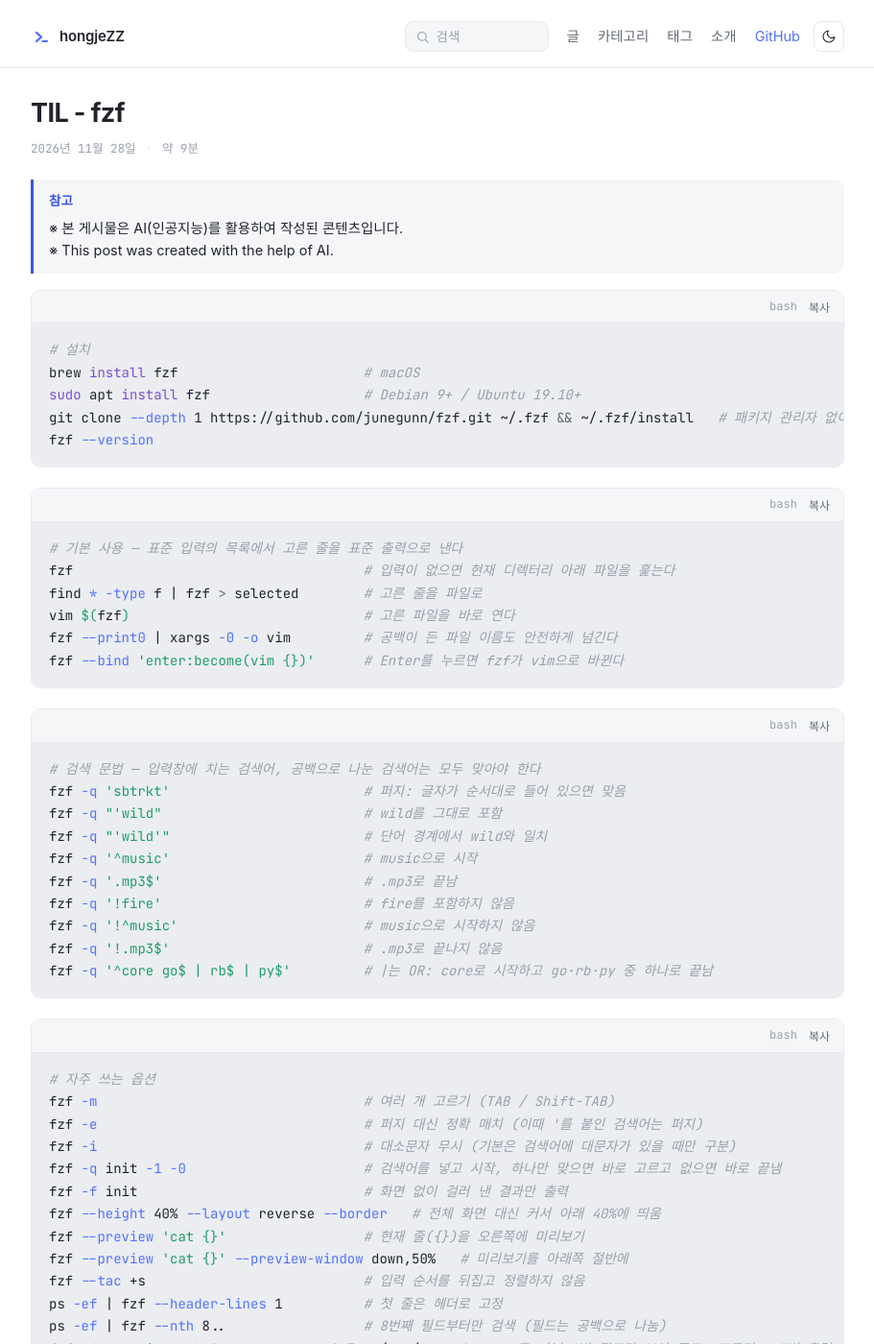
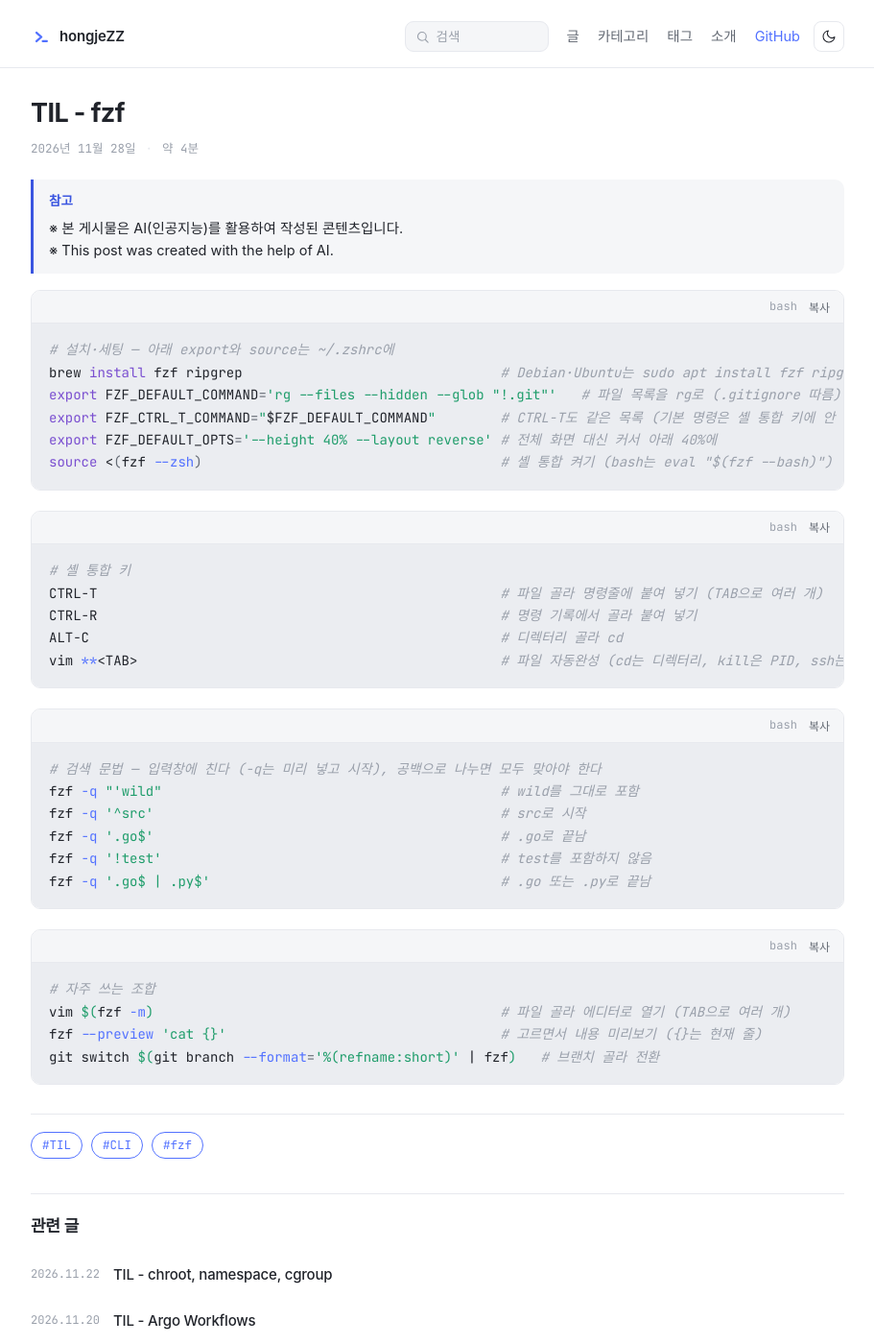
Before and after one commit to hongjeZZ/hongjeZZ.github.io, a Jekyll site: the page built from _posts/2026-11-28-til-fzf.md, in a window 1280 px wide and 1400 px high. Shown: the whole window at 96% size, without its empty margins (184-1095 px from the left). Built offline with Jekyll 4.4.1, drawn with Linux system fonts in a browser that asks for light colours; some web fonts are replaced; comment, search, counter and statistics services are not loaded; some of the changed text lies outside the part shown.

Commit message:
style(post): TIL - fzf 실무용으로 축약 (#46)

````diff
--- a/_posts/2026-11-28-til-fzf.md
+++ b/_posts/2026-11-28-til-fzf.md
@@ -13,102 +13,36 @@ tags: [TIL, CLI, fzf]
 > ※ This post was created with the help of AI.
 
 ```bash
-# 설치
-brew install fzf                       # macOS
-sudo apt install fzf                   # Debian 9+ / Ubuntu 19.10+
-git clone --depth 1 https://github.com/junegunn/fzf.git ~/.fzf && ~/.fzf/install   # 패키지 관리자 없이
-fzf --version
-```
-
-```bash
-# 기본 사용 — 표준 입력의 목록에서 고른 줄을 표준 출력으로 낸다
-fzf                                    # 입력이 없으면 현재 디렉터리 아래 파일을 훑는다
-find * -type f | fzf > selected        # 고른 줄을 파일로
-vim $(fzf)                             # 고른 파일을 바로 연다
-fzf --print0 | xargs -0 -o vim         # 공백이 든 파일 이름도 안전하게 넘긴다
-fzf --bind 'enter:become(vim {})'      # Enter를 누르면 fzf가 vim으로 바뀐다
-```
-
-```bash
-# 검색 문법 — 입력창에 치는 검색어, 공백으로 나눈 검색어는 모두 맞아야 한다
-fzf -q 'sbtrkt'                        # 퍼지: 글자가 순서대로 들어 있으면 맞음
-fzf -q "'wild"                         # wild를 그대로 포함
-fzf -q "'wild'"                        # 단어 경계에서 wild와 일치
-fzf -q '^music'                        # music으로 시작
-fzf -q '.mp3$'                         # .mp3로 끝남
-fzf -q '!fire'                         # fire를 포함하지 않음
-fzf -q '!^music'                       # music으로 시작하지 않음
-fzf -q '!.mp3$'                        # .mp3로 끝나지 않음
-fzf -q '^core go$ | rb$ | py$'         # |는 OR: core로 시작하고 go·rb·py 중 하나로 끝남
-```
-
-```bash
-# 자주 쓰는 옵션
-fzf -m                                 # 여러 개 고르기 (TAB / Shift-TAB)
-fzf -e                                 # 퍼지 대신 정확 매치 (이때 '를 붙인 검색어는 퍼지)
-fzf -i                                 # 대소문자 무시 (기본은 검색어에 대문자가 있을 때만 구분)
-fzf -q init -1 -0                      # 검색어를 넣고 시작, 하나만 맞으면 바로 고르고 없으면 바로 끝냄
-fzf -f init                            # 화면 없이 걸러 낸 결과만 출력
-fzf --height 40% --layout reverse --border   # 전체 화면 대신 커서 아래 40%에 띄움
-fzf --preview 'cat {}'                 # 현재 줄({})을 오른쪽에 미리보기
-fzf --preview 'cat {}' --preview-window down,50%   # 미리보기를 아래쪽 절반에
-fzf --tac +s                           # 입력 순서를 뒤집고 정렬하지 않음
-ps -ef | fzf --header-lines 1          # 첫 줄은 헤더로 고정
-ps -ef | fzf --nth 8..                 # 8번째 필드부터만 검색 (필드는 공백으로 나눔)
-fzf -d : --with-nth 1 --accept-nth 1,7 < /etc/passwd   # :로 나눠 1번 필드만 보여 주고, 고르면 1·7번 출력
-```
-
-```bash
-# 찾기 화면 키 — fzf가 떠 있을 때
-CTRL-K / CTRL-J                        # 위 / 아래 (CTRL-P / CTRL-N, ↑ / ↓도 된다)
-Enter                                  # 고르기
-TAB / Shift-TAB                        # -m일 때 표시하고 아래 / 위로
-CTRL-C / CTRL-G / ESC                  # 나가기
-CTRL-U / CTRL-W                        # 검색어 지우기 / 한 단어 지우기
-CTRL-/                                 # 긴 줄 줄바꿈 켜고 끄기
-Shift-↑ / Shift-↓                      # 미리보기 스크롤
-fzf --bind 'ctrl-y:execute-silent(echo -n {} | pbcopy)+abort'   # 키에 동작 붙이기: CTRL-Y로 복사하고 닫기
-```
-
-```bash
-# 셸 통합 켜기 — 셸 설정 파일에 한 줄
-eval "$(fzf --bash)"                   # ~/.bashrc
-source <(fzf --zsh)                    # ~/.zshrc
-fzf --fish | source                    # ~/.config/fish/config.fish
-FZF_CTRL_R_COMMAND= FZF_ALT_C_COMMAND= source <(fzf --zsh)   # CTRL-R·ALT-C는 빼고 켜기 (불러온 뒤에 비우면 소용없다)
+# 설치·세팅 — 아래 export와 source는 ~/.zshrc에
+brew install fzf ripgrep                                # Debian·Ubuntu는 sudo apt install fzf ripgrep
+export FZF_DEFAULT_COMMAND='rg --files --hidden --glob "!.git"'   # 파일 목록을 rg로 (.gitignore 따름)
+export FZF_CTRL_T_COMMAND="$FZF_DEFAULT_COMMAND"        # CTRL-T도 같은 목록 (기본 명령은 셸 통합 키에 안 쓰인다)
+export FZF_DEFAULT_OPTS='--height 40% --layout reverse' # 전체 화면 대신 커서 아래 40%에
+source <(fzf --zsh)                                     # 셸 통합 켜기 (bash는 eval "$(fzf --bash)")
 ```
 
 ```bash
 # 셸 통합 키
-CTRL-T                                 # 고른 파일·디렉터리를 명령줄에 붙여 넣기 (TAB으로 여러 개)
-CTRL-R                                 # 명령 기록에서 골라 붙여 넣기 (한 번 더 누르면 시간순 ↔ 관련도순)
-ALT-C                                  # 고른 디렉터리로 cd
+CTRL-T                                                  # 파일 골라 명령줄에 붙여 넣기 (TAB으로 여러 개)
+CTRL-R                                                  # 명령 기록에서 골라 붙여 넣기
+ALT-C                                                   # 디렉터리 골라 cd
+vim **<TAB>                                             # 파일 자동완성 (cd는 디렉터리, kill은 PID, ssh는 호스트)
 ```
 
 ```bash
-# ** 자동완성 (bash·zsh) — 명령 뒤에 **를 붙이고 TAB
-vim **<TAB>                            # 현재 디렉터리 아래 파일 (TAB으로 여러 개)
-vim ../fzf**<TAB>                      # 상위 디렉터리 아래에서 fzf가 들어간 파일
-cd **<TAB>                             # 디렉터리
-kill -9 **<TAB>                        # 프로세스 PID
-ssh **<TAB>                            # /etc/hosts, ~/.ssh/config의 호스트 이름
-export **<TAB>                         # 환경 변수 (unset, unalias도 된다)
+# 검색 문법 — 입력창에 친다 (-q는 미리 넣고 시작), 공백으로 나누면 모두 맞아야 한다
+fzf -q "'wild"                                          # wild를 그대로 포함
+fzf -q '^src'                                           # src로 시작
+fzf -q '.go$'                                           # .go로 끝남
+fzf -q '!test'                                          # test를 포함하지 않음
+fzf -q '.go$ | .py$'                                    # .go 또는 .py로 끝남
 ```
 
 ```bash
-# 기본값 — 셸 설정 파일에
-export FZF_DEFAULT_COMMAND='fd --type f'   # 입력 없이 띄울 때 목록을 만들 명령, 여기선 fd (셸 통합 키에는 안 쓰인다)
-export FZF_DEFAULT_OPTS='--height 40% --layout reverse --border'   # 늘 붙일 옵션
-export FZF_CTRL_T_OPTS="--preview 'cat {}'"   # CTRL-T에만 붙일 옵션 (FZF_CTRL_R_OPTS, FZF_ALT_C_OPTS도 있다)
-export FZF_COMPLETION_TRIGGER='~~'     # ** 대신 쓸 자동완성 트리거
-```
-
-```bash
-# 다른 명령과 조합
-git switch $(git branch --format='%(refname:short)' | fzf)          # 브랜치 골라 전환
-git log --oneline | fzf --preview 'git show --color=always {1}'     # 커밋 고르며 내용 미리보기 ({1}은 첫 필드)
-ps -ef | fzf -m --header-lines 1 --accept-nth 2 | xargs kill        # 프로세스 골라 종료
-cd "$(find . -type d | fzf)"                                        # 디렉터리 골라 이동
+# 자주 쓰는 조합
+vim $(fzf -m)                                           # 파일 골라 에디터로 열기 (TAB으로 여러 개)
+fzf --preview 'cat {}'                                  # 고르면서 내용 미리보기 ({}는 현재 줄)
+git switch $(git branch --format='%(refname:short)' | fzf)   # 브랜치 골라 전환
 ```
 
 {% endraw %}
````
